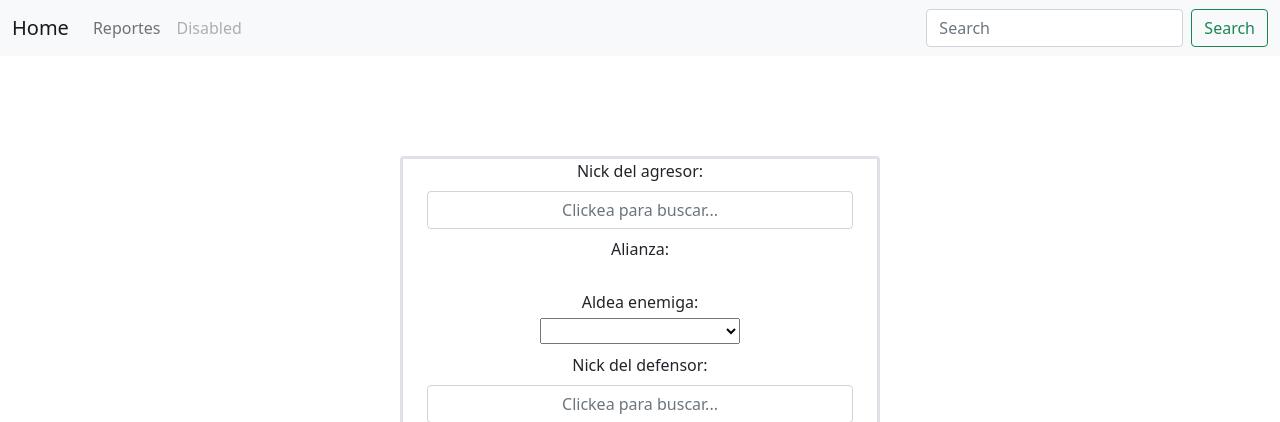
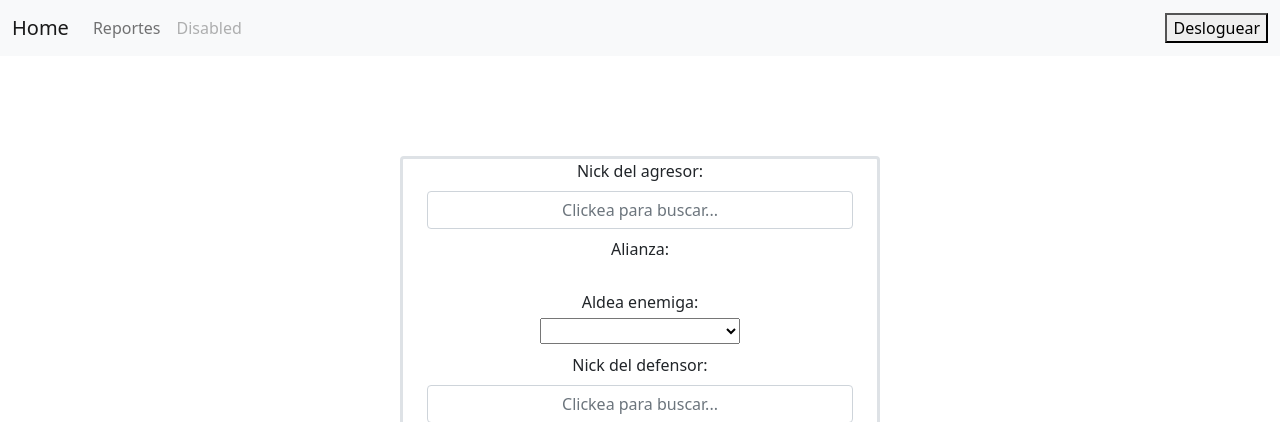
Before and after one commit to Enekoiza/darkcrow, a PHP site: page /formularioDefensivo.php in a window 1280 px wide. Shown: the top 422 px of the page. Run offline with PHP 8.4, Linux system fonts and the light colour scheme; the visitor is signed in with stand-in values (Sample User, id 1); data that the repository does not hold is empty; some libraries are stand-ins or nearby versions.

```diff
--- a/formularioDefensivo.php
+++ b/formularioDefensivo.php
@@ -100,9 +100,8 @@
           <a class="nav-link disabled">Disabled</a>
         </li>
       </ul>
-      <form class="d-flex">
-        <input class="form-control me-2" type="search" placeholder="Search" aria-label="Search">
-        <button class="btn btn-outline-success" type="submit">Search</button>
+      <form class="d-flex" method="post" id="form1" action="cookieDelete.php">
+        <button type="submit" form="form1" >Desloguear</button>
       </form>
     </div>
   </div>
```
